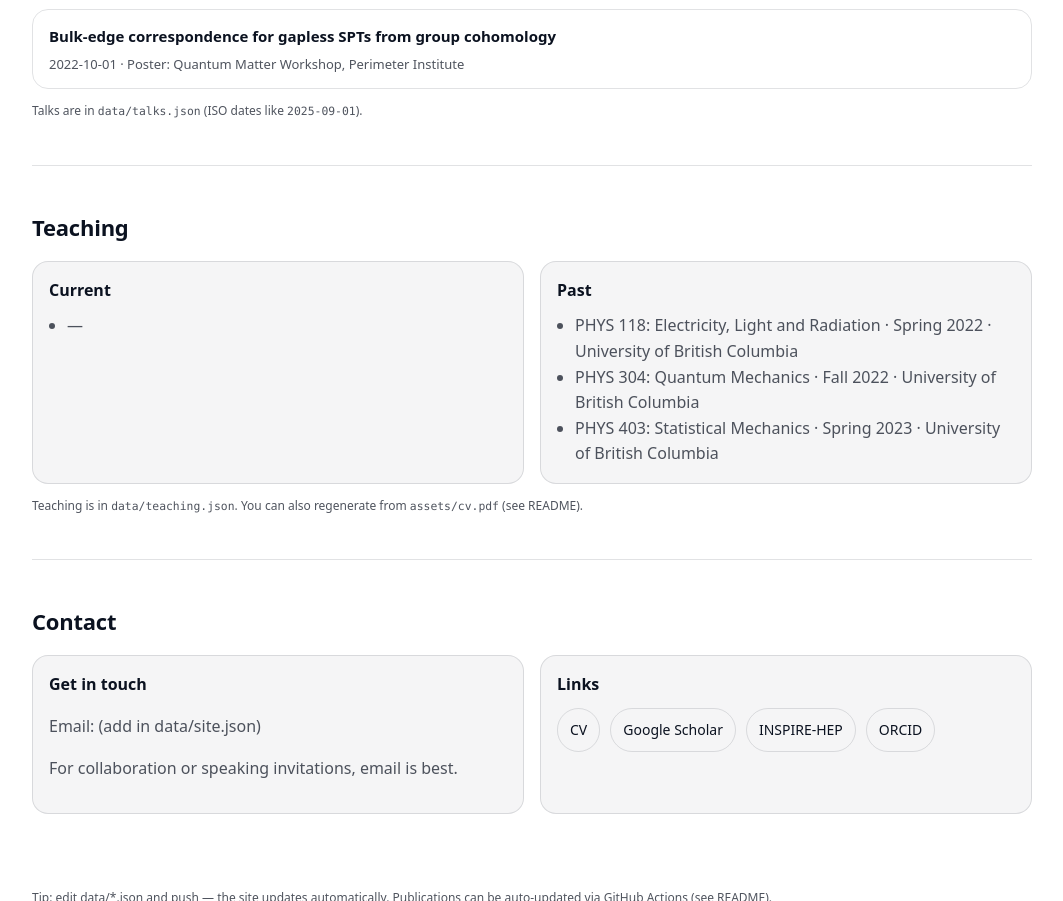
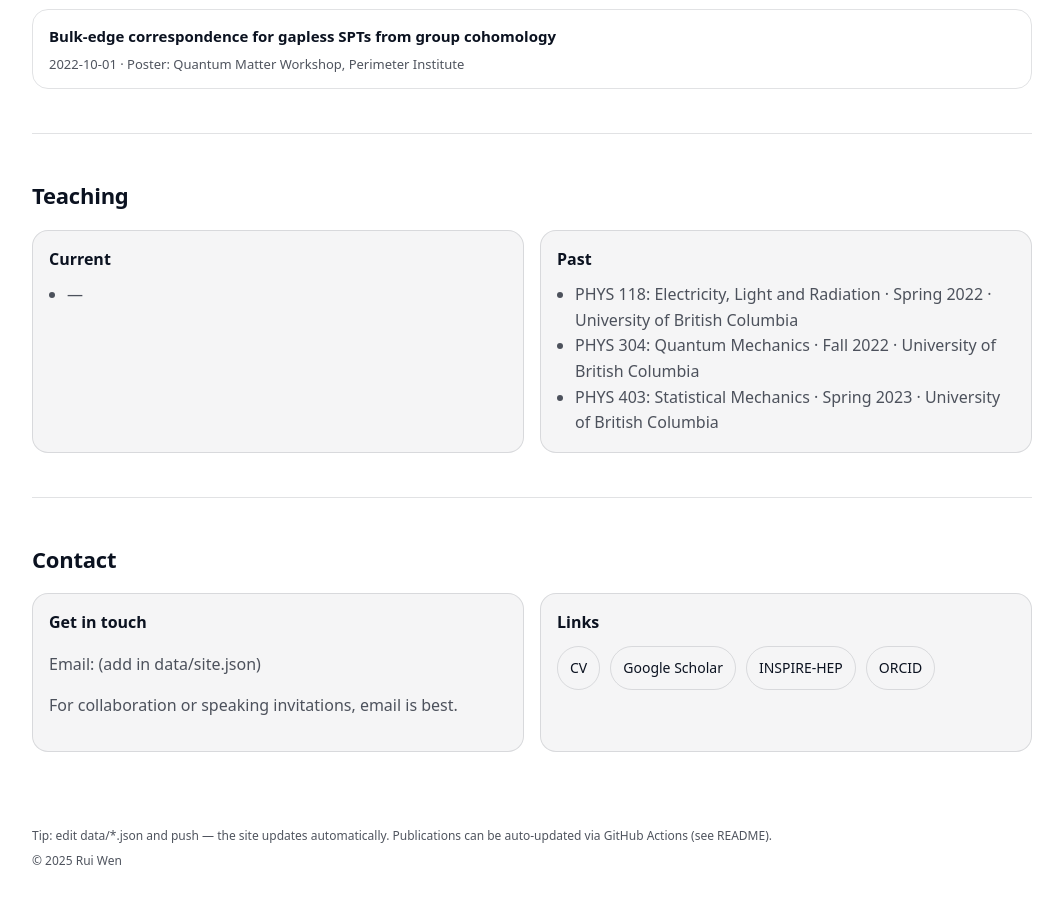
Before and after one commit to RuiWenZzZz/RuiWenZzZz.github.io, a plain HTML site: page index.html in a window 1280 px wide. Shown: the part 3109-4010 px from the top of the page, without its empty margins (108-1171 px from the left). Drawn offline with Linux system fonts and the light colour scheme.

Commit message:
Update index.html

```diff
--- a/index.html
+++ b/index.html
@@ -99,9 +99,7 @@
 
       <div class="list" id="talk-list" aria-live="polite"></div>
 
-      <p class="hint">
-        Talks are in <code>data/talks.json</code> (ISO dates like <code>2025-09-01</code>).
-      </p>
+
     </section>
 
     <section id="teaching" class="section">
@@ -118,9 +116,6 @@
         </article>
       </div>
 
-      <p class="hint">
-        Teaching is in <code>data/teaching.json</code>. You can also regenerate from <code>assets/cv.pdf</code> (see README).
-      </p>
     </section>
 
     <section id="contact" class="section">
```
